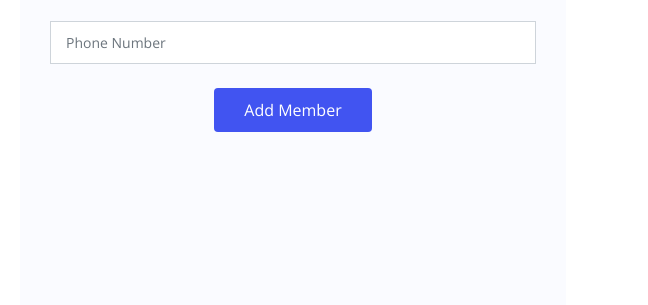
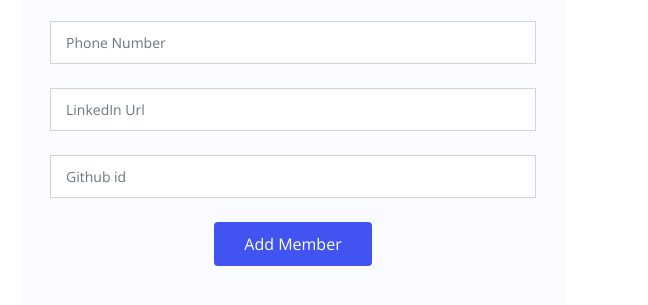
Before and after one commit to naeema-19/girlathon-frontend, a website: page team.html in a window 1280 px wide. Shown: the part 495-800 px from the top of the page, 632-1280 px from the left. Drawn offline with nearby package versions, Linux system fonts and the light colour scheme.

Commit message:
Update team.html

```diff
--- a/team.html
+++ b/team.html
@@ -123,6 +123,27 @@
                 <div class="col-md-12">
                   <input type="tel" id="phno" class="form-control" name="phone number" placeholder="Phone Number" required>
                 </div>
+                <div class="col-md-12">
+                    <input
+                      type="url"
+                      name="linkedin"
+                      id="linkedin"
+                      class="form-control"
+                      placeholder="LinkedIn Url"
+                      required
+                    />
+                  </div>
+
+                  <div class="col-md-12">
+                    <input
+                      type="url"
+                      name="github id"
+                      id="git"
+                      class="form-control"
+                      placeholder="Github id"
+                      required
+                    />
+                  </div>
                 <!-- <div class="col-md-12">
                   <input type="text" name="name" class="form-control" placeholder="Team member 2" required>
                 </div>
@@ -151,7 +172,7 @@
                   <div class="error-message"></div>
 
 
-                  <button type="submit">Add Member</button>
+                  <button class="" type="submit">Add Member</button>
                 </div>
 
               </div>
```
